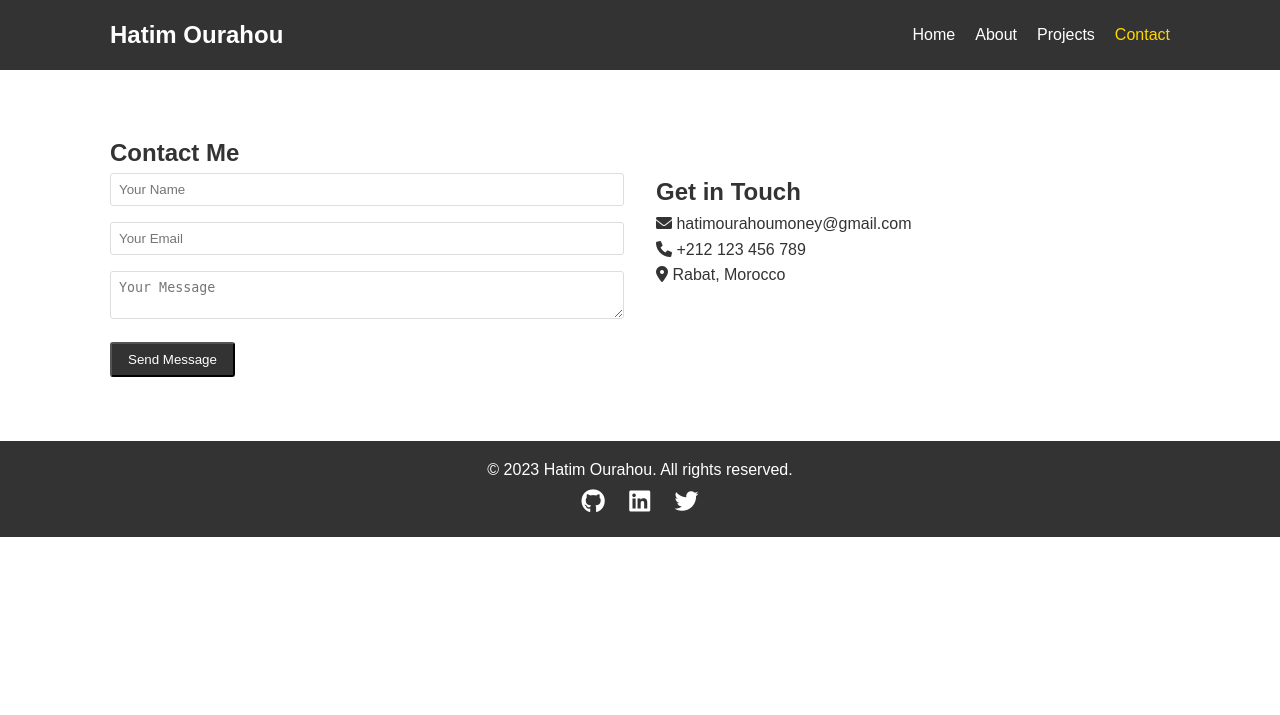
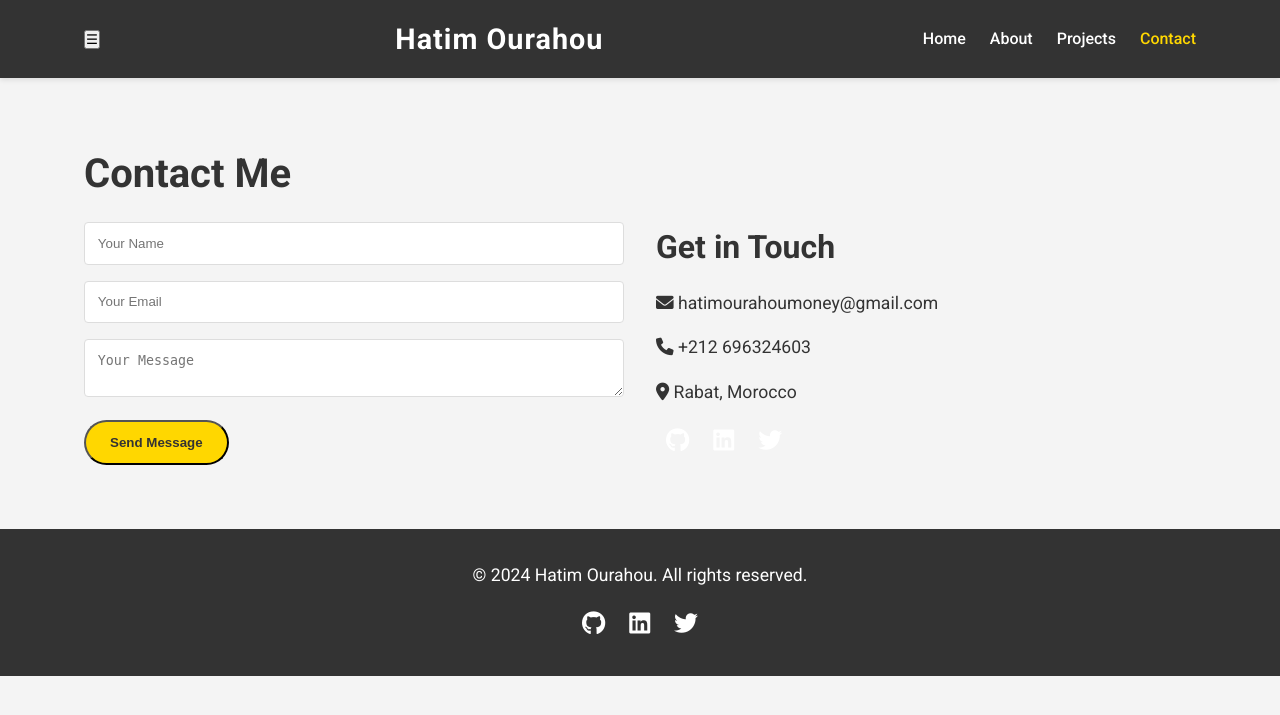
Before and after one commit to ourabigdev/ourabig-website, a Flask app: page /contact in a window 1280 px wide. Shown: the top 715 px of the page. Run offline with Flask 3, Linux system fonts and the light colour scheme.

Commit message:
adjustment

```diff
--- a/static/css/style.css
+++ b/static/css/style.css
@@ -1,4 +1,11 @@
-/* General Styles */
+:root {
+    --primary-color: #333;
+    --secondary-color: #ffd700;
+    --bg-color: #f4f4f4;
+    --text-color: #333;
+    --light-text: #fff;
+}
+
 * {
     margin: 0;
     padding: 0;
@@ -6,33 +13,62 @@
 }
 
 body {
-    font-family: Arial, sans-serif;
+    font-family: 'Roboto', Arial, sans-serif;
     line-height: 1.6;
-    color: #333;
+    color: var(--text-color);
+    background-color: var(--bg-color);
 }
 
 .container {
-    max-width: 1100px;
+    width: 90%;
+    max-width: 1200px;
     margin: 0 auto;
     padding: 0 20px;
 }
 
+/* Typography */
+h1, h2, h3 {
+    margin-bottom: 1rem;
+    font-weight: 700;
+}
+
+h1 {
+    font-size: 2.5rem;
+}
+
+h2 {
+    font-size: 2rem;
+}
+
+h3 {
+    font-size: 1.5rem;
+}
+
+p {
+    margin-bottom: 1rem;
+    font-size: 1.1rem;
+}
+
 /* Navigation */
 nav {
-    background-color: #333;
-    color: #fff;
+    background-color: var(--primary-color);
     padding: 1rem 0;
+    box-shadow: 0 2px 5px rgba(0,0,0,0.1);
 }
 
 nav .container {
     display: flex;
     justify-content: space-between;
     align-items: center;
+    position: relative;
 }
 
-nav h1 a {
-    color: #fff;
+nav .title {
+    color: var(--light-text);
     text-decoration: none;
+    font-size: 1.8rem;
+    font-weight: 700;
+    letter-spacing: 1px;
 }
 
 nav ul {
@@ -41,94 +77,121 @@ nav ul {
 }
 
 nav ul li {
-    margin-left: 20px;
+    margin-left: 1.5rem;
 }
 
 nav ul li a {
-    color: #fff;
+    color: var(--light-text);
     text-decoration: none;
+    font-weight: 500;
     transition: color 0.3s ease;
 }
 
 nav ul li a:hover, nav ul li a.active {
-    color: #ffd700;
+    color: var(--secondary-color);
+}
+
+.menu-toggle {
+    display: none;
+    background: none;
+    border: none;
+    color: var(--light-text);
+    font-size: 1.5rem;
+    cursor: pointer;
+    position: absolute;
+    right: 1rem;
+    top: 50%;
+    transform: translateY(-50%);
 }
 
 /* Hero Section */
 .hero {
-    background-color: #f4f4f4;
+    background-color: var(--primary-color);
+    color: var(--light-text);
     text-align: center;
     padding: 4rem 0;
 }
 
 .hero h1 {
-    font-size: 2.5rem;
+    font-size: 3.5rem;
     margin-bottom: 1rem;
 }
 
 .hero p {
     font-size: 1.2rem;
-    margin-bottom: 2rem;
+    max-width: 600px;
+    margin: 0 auto 2rem;
+}
+
+/* Sections */
+section {
+    padding: 4rem 0;
 }
 
 /* Features Section */
-.features {
-    padding: 4rem 0;
-    background-color: #fff;
-}
-
 .features .container {
-    display: flex;
-    justify-content: space-between;
+    display: grid;
+    grid-template-columns: repeat(auto-fit, minmax(250px, 1fr));
+    gap: 2rem;
 }
 
 .feature {
-    flex: 1;
-    text-align: center;
+    background-color: #fff;
     padding: 2rem;
+    border-radius: 8px;
+    box-shadow: 0 2px 10px rgba(0,0,0,0.1);
+    transition: transform 0.3s ease;
+}
+
+.feature:hover {
+    transform: translateY(-5px);
 }
 
 .feature i {
-    font-size: 3rem;
-    color: #333;
+    font-size: 2.5rem;
+    color: var(--secondary-color);
     margin-bottom: 1rem;
 }
 
 /* About Page */
-.about {
-    padding: 4rem 0;
+.about-content {
+    max-width: 800px;
+    margin: 0 auto;
+    padding: 2rem;
+    background-color: #fff;
+    border-radius: 8px;
+    box-shadow: 0 2px 10px rgba(0,0,0,0.1);
 }
 
-.about-content {
-    display: flex;
-    align-items: flex-start;
+.about-content h2 {
+    margin-top: 2rem;
+    margin-bottom: 1rem;
+    color: var(--primary-color);
 }
 
-.profile-img {
-    width: 300px;
-    border-radius: 50%;
-    margin-right: 2rem;
+.about-content ul {
+    list-style-type: none;
+    padding-left: 0;
+    display: grid;
+    grid-template-columns: repeat(auto-fit, minmax(200px, 1fr));
+    gap: 1rem;
 }
 
-.about-text {
-    flex: 1;
+.about-content ul li {
+    background-color: var(--bg-color);
+    padding: 0.5rem 1rem;
+    border-radius: 4px;
+    display: flex;
+    align-items: center;
 }
 
-.about-text ul {
-    list-style-type: none;
-    padding-left: 0;
-}
-
-.about-text li {
-    margin-bottom: 0.5rem;
+.about-content ul li::before {
+    content: '•';
+    color: var(--secondary-color);
+    margin-right: 0.5rem;
 }
 
 /* Projects Page */
-.projects {
-    padding: 4rem 0;
-    background-color: #f4f4f4;
-}
-
 .project-grid {
     display: grid;
     grid-template-columns: repeat(auto-fit, minmax(300px, 1fr));
@@ -137,9 +200,14 @@ nav ul li a:hover, nav ul li a.active {
 
 .project-card {
     background-color: #fff;
-    border-radius: 5px;
+    border-radius: 8px;
     overflow: hidden;
-    box-shadow: 0 2px 5px rgba(0, 0, 0, 0.1);
+    box-shadow: 0 2px 10px rgba(0,0,0,0.1);
+    transition: transform 0.3s ease;
+}
+
+.project-card:hover {
+    transform: translateY(-5px);
 }
 
 .project-card img {
@@ -148,115 +216,117 @@ nav ul li a:hover, nav ul li a.active {
     object-fit: cover;
 }
 
-.project-card h2, .project-card p {
+.project-card h3, .project-card p {
     padding: 1rem;
 }
 
 /* Contact Page */
-.contact {
-    padding: 4rem 0;
+.contact-content {
+    display: flex;
+    gap: 2rem;
 }
 
-.contact-content {
-    display: flex;
-    justify-content: space-between;
-}
-
-.contact-form {
+.contact-form, .contact-info {
     flex: 1;
-    margin-right: 2rem;
 }
 
 .contact-form input, .contact-form textarea {
     width: 100%;
-    padding: 0.5rem;
+    padding: 0.8rem;
     margin-bottom: 1rem;
     border: 1px solid #ddd;
-    border-radius: 3px;
-}
-
-.contact-info {
-    flex: 1;
+    border-radius: 4px;
 }
 
 /* Footer */
 footer {
-    background-color: #333;
-    color: #fff;
+    background-color: var(--primary-color);
+    color: var(--light-text);
     text-align: center;
-    padding: 1rem 0;
+    padding: 2rem 0;
 }
 
 .social-icons a {
-    color: #fff;
+    color: var(--light-text);
     font-size: 1.5rem;
     margin: 0 10px;
     transition: color 0.3s ease;
 }
 
 .social-icons a:hover {
-    color: #ffd700;
+    color: var(--secondary-color);
 }
 
 /* Buttons */
 .btn {
     display: inline-block;
-    background-color: #333;
-    color: #fff;
-    padding: 0.5rem 1rem;
+    background-color: var(--secondary-color);
+    color: var(--primary-color);
+    padding: 0.8rem 1.5rem;
     text-decoration: none;
-    border-radius: 3px;
-    transition: background-color 0.3s ease;
+    border-radius: 30px;
+    font-weight: 700;
+    transition: background-color 0.3s ease, transform 0.3s ease;
 }
 
 .btn:hover {
-    background-color: #555;
+    background-color: #e6c200;
+    transform: translateY(-2px);
 }
 
 /* Animations */
-@keyframes popIn {
-    0% {
-        opacity: 0;
-        transform: scale(0.5);
+@keyframes fadeIn {
+    from { opacity: 0; transform: translateY(20px); }
+    to { opacity: 1; transform: translateY(0); }
+}
+
+.animate-fade-in {
+    animation: fadeIn 0.5s ease-out;
+}
+
+/* Responsive design */
+@media (max-width: 768px) {
+    nav .container {
+        flex-direction: column;
+        align-items: center;
     }
-    100% {
-        opacity: 1;
-        transform: scale(1);
+
+    nav .title {
+        font-size: 1.5rem;
+        margin-bottom: 0.5rem;
+    }
+
+    nav ul {
+        display: none;
+        flex-direction: column;
+        width: 100%;
+        text-align: center;
+    }
+
+    nav ul.show {
+        display: flex;
+    }
+
+    nav ul li {
+        margin-left: 0;
+        margin-bottom: 0.5rem;
+    }
+
+    .menu-toggle {
+        display: block;
     }
 }
 
-@keyframes fadeIn {
-    0% {
-        opacity: 0;
+@media (max-width: 480px) {
+    h1 {
+        font-size: 2rem;
     }
-    100% {
-        opacity: 1;
+
+    h2 {
+        font-size: 1.75rem;
+    }
+
+    .hero h1 {
+        font-size: 2rem;
     }
 }
-
-.animate-pop-in {
-    animation: popIn 0.5s cubic-bezier(0.26, 0.53, 0.74, 1.48);
-}
-
-.animate-fade-in {
-    animation: fadeIn 1s ease;
-}
-
-/* Add this to your existing CSS */
-.alert {
-    padding: 10px;
-    margin-bottom: 15px;
-    border-radius: 4px;
-}
-
-.alert-success {
-    background-color: #d4edda;
-    border-color: #c3e6cb;
-    color: #155724;
-}
-
-.alert-error {
-    background-color: #f8d7da;
-    border-color: #f5c6cb;
-    color: #721c24;
-}
--- a/static/js/script.js
+++ b/static/js/script.js
@@ -10,16 +10,45 @@ document.addEventListener('DOMContentLoaded', (event) => {
         });
     });
 
-    // Add animation classes to elements as they come into view
+    // Mobile menu toggle
+    const navToggle = document.createElement('button');
+    navToggle.classList.add('nav-toggle');
+    navToggle.innerHTML = '&#9776;'; // Hamburger icon
+    document.querySelector('nav .container').prepend(navToggle);
+
+    navToggle.addEventListener('click', () => {
+        document.querySelector('nav ul').classList.toggle('show');
+    });
+
+    // Intersection Observer for animations
     const observer = new IntersectionObserver((entries) => {
         entries.forEach(entry => {
             if (entry.isIntersecting) {
                 entry.target.classList.add('animate-fade-in');
+                observer.unobserve(entry.target);
             }
         });
+    }, {
+        threshold: 0.1
     });
 
-    document.querySelectorAll('.feature, .project-card, .about-content > *').forEach((el) => {
+    document.querySelectorAll('.feature, .project-card, .about-content > *, .contact-form, .contact-info').forEach((el) => {
         observer.observe(el);
     });
+
+    // Parallax effect for hero section
+    window.addEventListener('scroll', () => {
+        const scrollPosition = window.pageYOffset;
+        document.querySelector('.hero').style.backgroundPositionY = `${scrollPosition * 0.5}px`;
+    });
+
+    // New code block to apply changes from colleague
+    document.addEventListener('DOMContentLoaded', function() {
+        const menuToggle = document.getElementById('menuToggle');
+        const navMenu = document.getElementById('navMenu');
+
+        menuToggle.addEventListener('click', function() {
+            navMenu.classList.toggle('show');
+        });
+    });
 });
--- a/templates/base.html
+++ b/templates/base.html
@@ -6,12 +6,14 @@
     <title>Hatim Ourahou - {% block title %}{% endblock %}</title>
     <link rel="stylesheet" href="https://cdnjs.cloudflare.com/ajax/libs/font-awesome/6.0.0-beta3/css/all.min.css">
     <link rel="stylesheet" href="{{ url_for('static', filename='css/style.css') }}">
+    <link href="https://fonts.googleapis.com/css2?family=Roboto:wght@400;500;700&display=swap" rel="stylesheet">
 </head>
 <body>
     <nav>
         <div class="container">
-            <h1><a href="/">Hatim Ourahou</a></h1>
-            <ul>
+            <a href="/" class="title">Hatim Ourahou</a>
+            <button class="menu-toggle" id="menuToggle">☰</button>
+            <ul id="navMenu">
                 <li><a href="/" class="{% if request.path == '/' %}active{% endif %}">Home</a></li>
                 <li><a href="/about" class="{% if request.path == '/about' %}active{% endif %}">About</a></li>
                 <li><a href="/projects" class="{% if request.path == '/projects' %}active{% endif %}">Projects</a></li>
@@ -26,11 +28,11 @@
 
     <footer>
         <div class="container">
-            <p>&copy; 2023 Hatim Ourahou. All rights reserved.</p>
+            <p>&copy; 2024 Hatim Ourahou. All rights reserved.</p>
             <div class="social-icons">
-                <a href="https://github.com/ourabigdev" target="_blank"><i class="fab fa-github"></i></a>
-                <a href="https://www.linkedin.com/in/hatim-ourahou-946986282/" target="_blank"><i class="fab fa-linkedin"></i></a>
-                <a href="https://x.com/OUT_SEET" target="_blank"><i class="fab fa-twitter"></i></a>
+                <a href="#" target="_blank"><i class="fab fa-github"></i></a>
+                <a href="#" target="_blank"><i class="fab fa-linkedin"></i></a>
+                <a href="#" target="_blank"><i class="fab fa-twitter"></i></a>
             </div>
         </div>
     </footer>
--- a/templates/contact.html
+++ b/templates/contact.html
@@ -21,7 +21,7 @@
             <div class="contact-info animate-fade-in">
                 <h2>Get in Touch</h2>
                 <p><i class="fas fa-envelope"></i> hatimourahoumoney@gmail.com</p>
-                <p><i class="fas fa-phone"></i> +212 123 456 789</p>
+                <p><i class="fas fa-phone"></i> +212 696324603</p>
                 <p><i class="fas fa-map-marker-alt"></i> Rabat, Morocco</p>
                 <div class="social-icons">
                     <a href="https://github.com/your-username" target="_blank"><i class="fab fa-github"></i></a>
```
Also changed, not shown: templates/about.html (+2 -5 lines).
